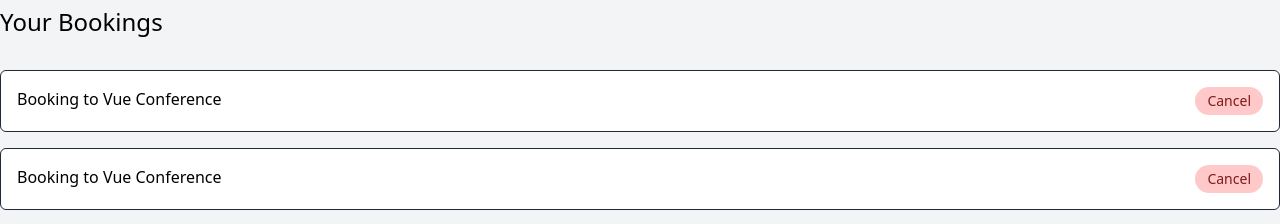
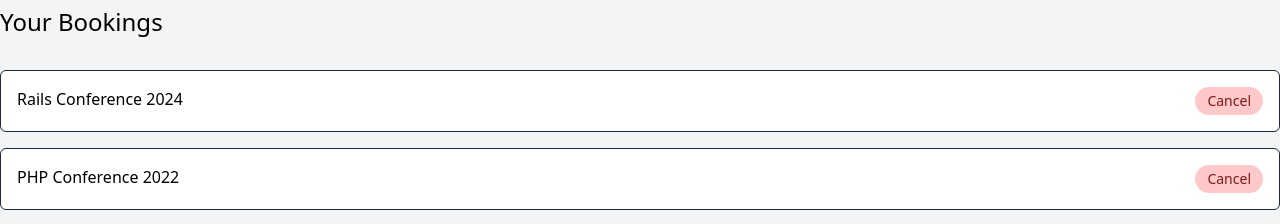
Before and after one commit to lucerorap/vue3-courses, a Vue app in the folder medium-projects/event-booking/: page / in a window 1280 px wide. Shown: the part 718-942 px from the top of the page. Built offline with nearby package versions, Linux system fonts and the light colour scheme; data requests are answered from the project's data file.

Commit message:
Loading Bookings

```diff
--- a/medium-projects/event-booking/db.json
+++ b/medium-projects/event-booking/db.json
@@ -29,5 +29,20 @@
       "location": "Convention Center, Downtown"
     }
   ],
-  "bookings": []
+  "bookings": [
+    {
+      "id": "1743693835275",
+      "userId": 1,
+      "eventId": "1",
+      "eventTitle": "Rails Conference 2024",
+      "status": "confirmed"
+    },
+    {
+      "id": "1743694731865",
+      "userId": 1,
+      "eventId": "3",
+      "eventTitle": "PHP Conference 2022",
+      "status": "confirmed"
+    }
+  ]
 }
--- a/medium-projects/event-booking/src/App.vue
+++ b/medium-projects/event-booking/src/App.vue
@@ -10,7 +10,7 @@
           :title="event.title"
           :when="event.date"
           :description="event.description"
-          @register="console.log('Registered!')"
+          @register="handleRegistration(event)"
         />
       </template>
       <template v-else>
@@ -19,7 +19,14 @@
     </section>
     <h2 class="text-2xl font-medium">Your Bookings</h2>
     <section class="grid grid-cols-1 gap-4">
-      <BookingItem v-for="i in 3" :key="i"></BookingItem>
+      <template v-if="!bookingsLoading">
+        <BookingItem v-for="booking in bookings" :key="booking.id">
+          {{ booking.eventTitle }}
+        </BookingItem>
+      </template>
+      <template v-else>
+        <LoadingBookingCard v-for="i in 3" :key="i" />
+      </template>
     </section>
   </main>
 </template>
@@ -29,9 +36,12 @@
 import EventCard from '@/components/EventCard.vue'
 import BookingItem from '@/components/BookingItem.vue'
 import LoadingEventCard from '@/components/LoadingEventCard.vue'
+import LoadingBookingCard from '@/components/LoadingBookingCard.vue'
 
 const events = ref([])
 const eventsLoading = ref(false)
+const bookings = ref([])
+const bookingsLoading = ref(false)
 
 const fetchEvents = async () => {
   eventsLoading.value = true
@@ -43,5 +53,36 @@
   }
 }
 
-onMounted(() => fetchEvents())
+const fetchBookings = async () => {
+  bookingsLoading.value = true
+  try {
+    const response = await fetch('http://localhost:3001/bookings')
+    bookings.value = await response.json()
+  } finally {
+    bookingsLoading.value = false
+  }
+}
+
+const handleRegistration = async (event) => {
+  const newBooking = {
+    id: Date.now().toString(),
+    userId: 1,
+    eventId: event.id,
+    eventTitle: event.title
+  }
+
+  await fetch('http://localhost:3001/bookings', {
+    method: 'POST',
+    headers: { 'Content-Type': 'application/json' },
+    body: JSON.stringify({
+      ...newBooking,
+      status: 'confirmed'
+    })
+  })
+}
+
+onMounted(() => {
+  fetchEvents()
+  fetchBookings()
+})
 </script>
--- a/medium-projects/event-booking/src/components/BookingItem.vue
+++ b/medium-projects/event-booking/src/components/BookingItem.vue
@@ -1,7 +1,7 @@
 <template>
   <SectionCard>
     <div class="flex justify-between">
-      <div>Booking to Vue Conference</div>
+      <div><slot></slot></div>
       <RoundedButton variant="danger">Cancel</RoundedButton>
     </div>
   </SectionCard>
--- /dev/null
+++ b/medium-projects/event-booking/src/components/LoadingBookingCard.vue
@@ -0,0 +1,15 @@
+<template>
+  <SectionCard class="animate-pulse">
+    <div class="flex justify-between items-center">
+      <div class="flex space-x-4 w-full">
+        <div class="h-4 bg-gray-300 rounded w-1/3"></div>
+        <div class="h-4 bg-gray-300 rounded w-24"></div>
+      </div>
+      <div class="h-8 w-20 bg-gray-300 rounded-full"></div>
+    </div>
+  </SectionCard>
+</template>
+
+<script setup>
+import SectionCard from '@/components/SectionCard.vue'
+</script>
```
